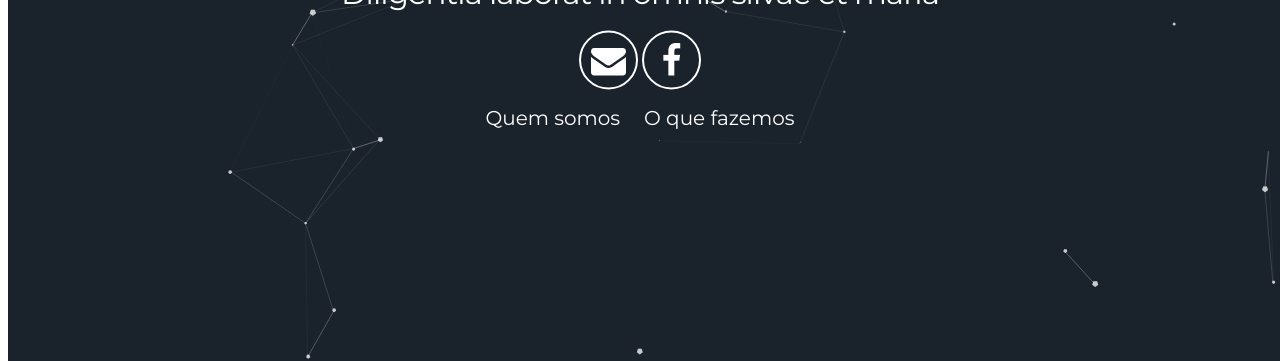
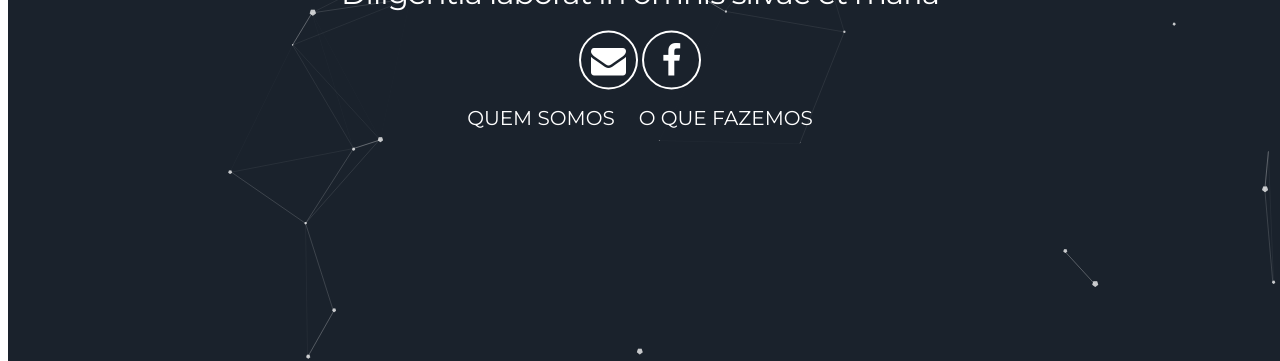
Before and after one commit to leroy1977/eQ1, a Jekyll site: the page built from index.html, in a window 1280 px wide and 900 px high. Shown: the part 438-799 px from the top of the window. Built offline with Jekyll 4.4.1, drawn with Linux system fonts in a browser that asks for light colours.

Commit message:
Update header.html

```diff
--- a/_includes/header.html
+++ b/_includes/header.html
@@ -11,9 +11,9 @@
        <!-- <a aria-label="My Twitter" target="_blank" href="https://twitter.com/{{site.twitter_username}}"><i class="icon fa fa-twitter" aria-hidden="true"></i></a> -->
        <!-- <a aria-label="My Google Plus" target="_blank" href="https://plus.google.com/{{site.gplus_username}}/posts"><i class="icon fa fa-google-plus" aria-hidden="true"></i></a> -->
       </div>
-      <a class="link" href="#about" data-scroll>Quem somos</a>
+      <a class="link" href="#about" data-scroll>QUEM SOMOS</a>
       <td align="center" width="8">   </td>
-      <a class="link" href="#projects" data-scroll>O que fazemos</a>
+      <a class="link" href="#projects" data-scroll>O QUE FAZEMOS</a>
 
   </div>
   <!-- <a class="down" href="#about" data-scroll><i class="icon fa fa-chevron-down" aria-hidden="true"></i></a> -->
```
